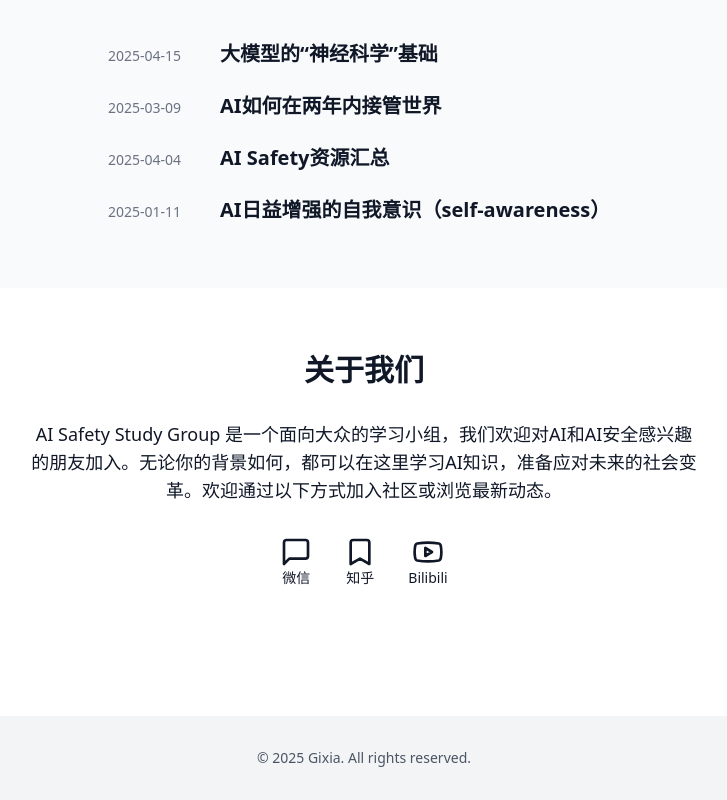
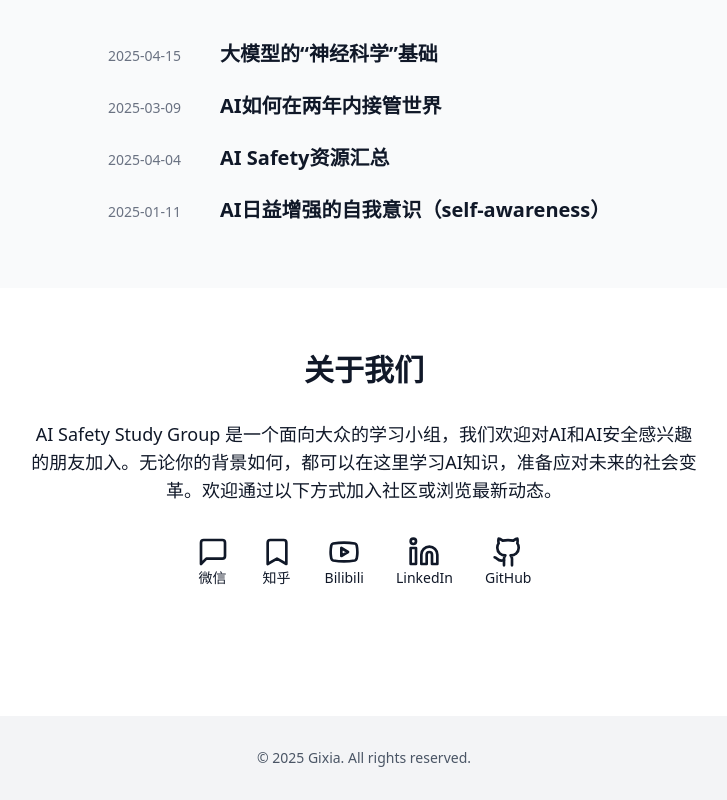
Before and after one commit to gixia-org/aisafetystudy, a Next.js app: page / in a window 1280 px wide. Shown: the part 1224-2024 px from the top of the page, without its empty margins (276-1003 px from the left). Built offline with nearby package versions, Linux system fonts and the light colour scheme.

Commit message:
Add linkedin and github links. Update README.

```diff
--- a/app/page.tsx
+++ b/app/page.tsx
@@ -196,6 +196,14 @@ export default function HomePage() {
             <Youtube className="h-8 w-8" />
             <span className="text-sm">Bilibili</span>
           </a>
+          <a href="https://www.linkedin.com/company/aisafetystudy" target="_blank" className='flex flex-col items-center'>
+            <Linkedin className='h-8 w-8' />
+            <span className='text-sm'>LinkedIn</span>
+          </a>
+          <a href="https://github.com/jingedawang/aisafetystudy" target="_blank" className='flex flex-col items-center'>
+            <Github className='h-8 w-8' />
+            <span className='text-sm'>GitHub</span>
+          </a>
         </div>
       </section>
 
```
Also changed, not shown: 1 other file (tests, documents, lock files or other folders).
